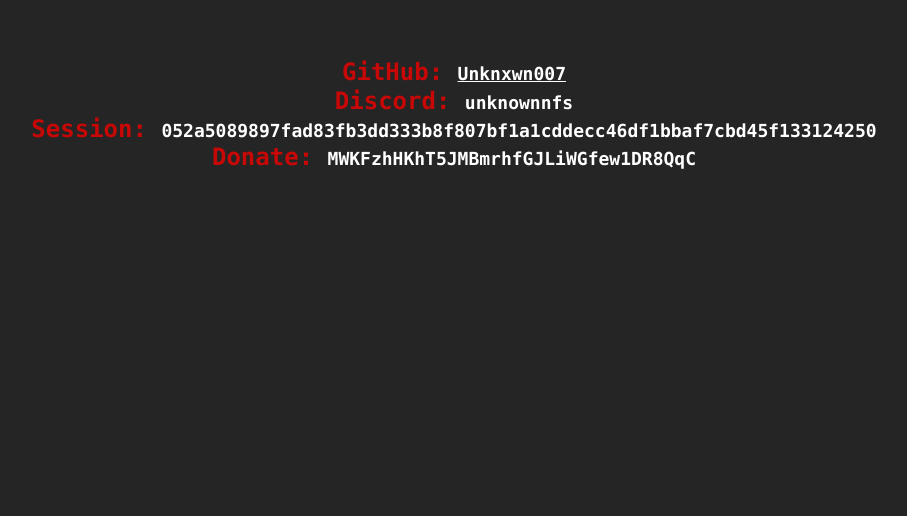
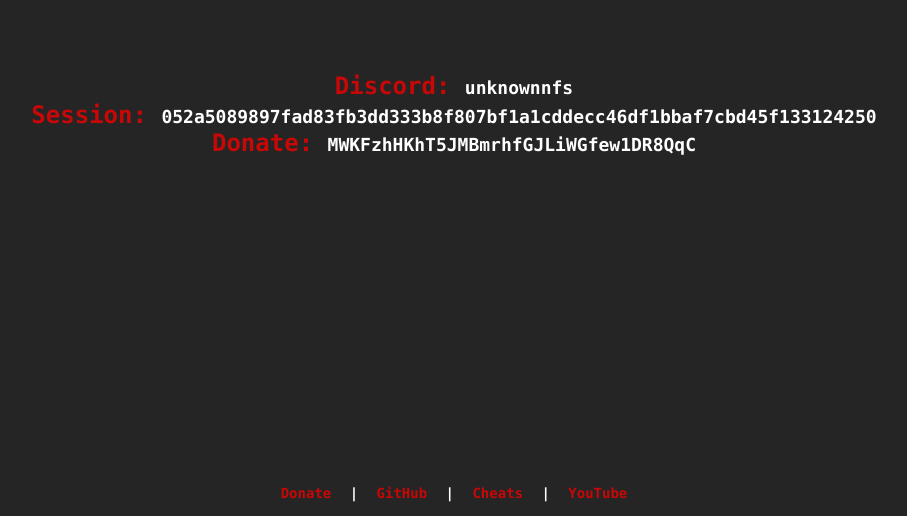
Before and after one commit to Unknxwn007/Unknxwn007.github.io, a plain HTML site: page index.html in a window 1280 px wide. Shown: the part 284-800 px from the top of the page, without its empty margins (186-1093 px from the left). Drawn offline with Linux system fonts and the light colour scheme.

Commit message:
Added Donation page + template for cheats & 404 page

```diff
--- a/index.html
+++ b/index.html
@@ -13,15 +13,17 @@
 
     <body>
         <div class="ItemContainer">
-            <p class="Item">GitHub:  <span><a href="https://github.com/Unknxwn007">Unknxwn007</a></span></p>
+           <!-- <p class="Item">GitHub:  <span><a href="https://github.com/Unknxwn007">Unknxwn007</a></span></p> -->
             <p class="Item">Discord: <span>unknownnfs</span></p>
             <p class="Item">Session: <span>052a5089897fad83fb3dd333b8f807bf1a1cddecc46df1bbaf7cbd45f133124250</span></p>
             <p class="Item">Donate: <span>MWKFzhHKhT5JMBmrhfGJLiWGfew1DR8QqC</span></p>
         </div>
 
-        <div class="footer">
-
-        </div>
-
+        <footer class="footerLinks">
+            <a href="pages/donate.html" target="_self">Donate</a> |
+            <a href="https://github.com/Unknxwn007" target="_blank">GitHub</a> |
+            <a href="pages/cheats.html" target="_blank">Cheats</a> |
+            <a href="https://www.youtube.com/@unknownpickleman/videos" target="_blank">YouTube</a>
+        </footer>
     </body>
 </html>
--- a/resources/style.css
+++ b/resources/style.css
@@ -15,7 +15,7 @@
 .Item span {
     color: white;
 
-    font-family: Consolas, monaco, monospace;
+    font-family: Consolas;
     font-size: 18px;
     font-style: normal;
     font-variant: normal;
@@ -24,7 +24,7 @@
 }
 
 .Item {
-    font-family: Consolas, monaco, monospace;
+    font-family: Consolas;
     font-size: 24px;
     font-style: normal;
     font-variant: normal;
@@ -36,6 +36,17 @@
     color: rgb(200, 7, 7);
 }
 
+.footerLinks {
+    font-family: Consolas;
+    font-size: 14px;
+    font-style: normal;
+    font-variant: normal;
+    font-weight: 700;
+    line-height: 26.4px;
+
+    color: white;
+}
+
 a {
     color: white;
 }
@@ -43,3 +54,23 @@
 a:hover {
     color: rgb(200, 7, 7);
 }
+
+footer {
+    background-color: #252525;
+    color: #fff;
+    text-align: center;
+    padding: 10px;
+    position: fixed;
+    bottom: 0;
+    width: 100%;
+}
+
+footer a {
+    color: rgb(200, 7, 7);
+    text-decoration: none;
+    margin: 0 10px;
+}
+
+footer a:hover {
+    text-decoration: underline;
+}
--- /dev/null
+++ b/resources/stylec.css
@@ -0,0 +1,3 @@
+body {
+    background-color: #252525;
+}
--- /dev/null
+++ b/resources/styled.css
@@ -0,0 +1,33 @@
+html {
+    background-color: #252525; /* #1E1E1E;*/
+    color: #FCFCFC;
+}
+
+body {
+    font-family: Consolas;
+}
+
+.addresses {
+    right: 50%;
+    bottom: 50%;
+    transform: translate(50%,50%);
+    position: absolute;
+}
+
+.footer-text {
+    position: absolute;
+    right: 50%;
+    bottom: 2%;
+    transform: translate(50%,50%);
+}
+
+a:link, a:visited {
+    color: rgb(200, 7, 7);
+    text-decoration: none;
+}
+
+.logo {
+    margin-bottom: -.7em;
+    margin-right: 1em;
+    height: 32px;
+}
```
Also changed, not shown: pages/404.html (added, +13 -0 lines), pages/cheats.html (added, +19 -0 lines), pages/donate.html (added, +22 -0 lines), resources/img/btc.png (added), resources/img/eth.png (added), resources/img/ltc.png (added), resources/img/xmr.png (added).
